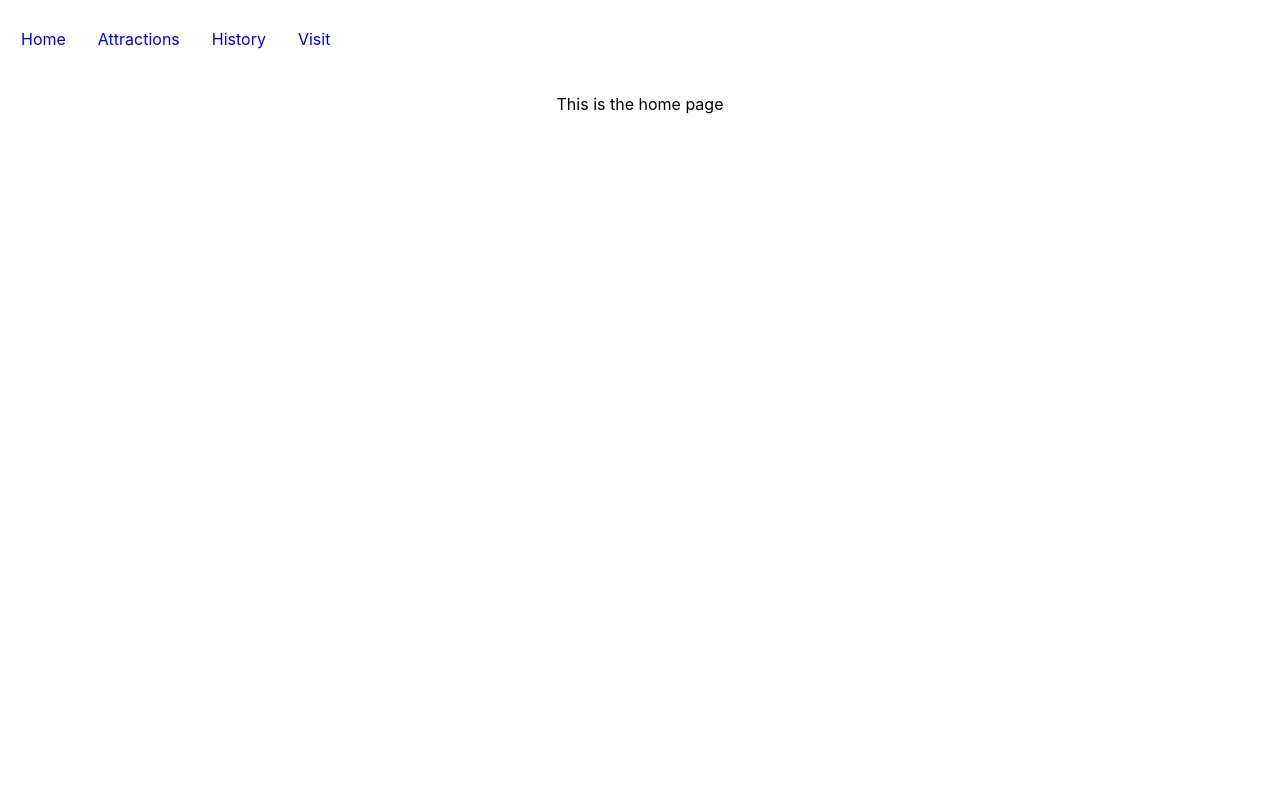
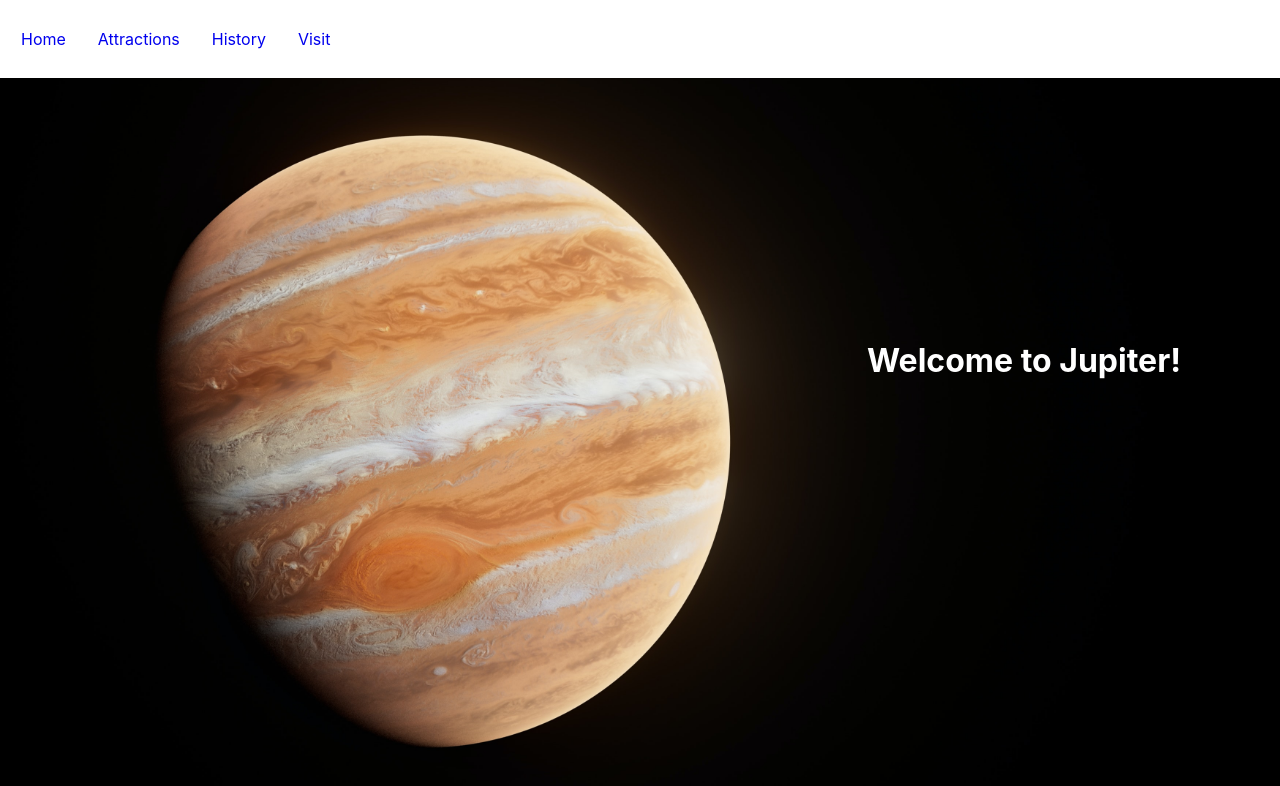
Before and after one commit to chystarr/visit-jupiter, a React (Create React App) app: page / in a window 1280 px wide. Shown: the top 786 px of the page. Built offline with nearby package versions, Linux system fonts and the light colour scheme.

Commit message:
Made home page

```diff
--- a/src/components/HomePage.js
+++ b/src/components/HomePage.js
@@ -1,9 +1,11 @@
 import React from "react";
+
+import "./css/HomePage.css";
 
 function HomePage() {
   return (
-    <div>
-      <p>This is the home page</p>
+    <div className="home-page">
+      <h1>Welcome to Jupiter!</h1>
     </div>
   );
 }
--- /dev/null
+++ b/src/components/css/HomePage.css
@@ -0,0 +1,15 @@
+.home-page {
+  background-image: url("../img/big-background.jpg");
+  background-repeat: no-repeat;
+  background-size: cover;
+  height: calc(100vh - 76px);
+  display: grid;
+  grid-template-columns: repeat(10, 1fr);
+  grid-template-rows: repeat(12, 1fr)
+}
+
+h1 {
+  color: white;
+  grid-column: 7 / 11;
+  grid-row: 5 / 7;
+}
```
Also changed, not shown: src/components/img/background.jpg (renamed from src/components/img/placeholder.jpg), src/components/img/big-background.jpg (added).
